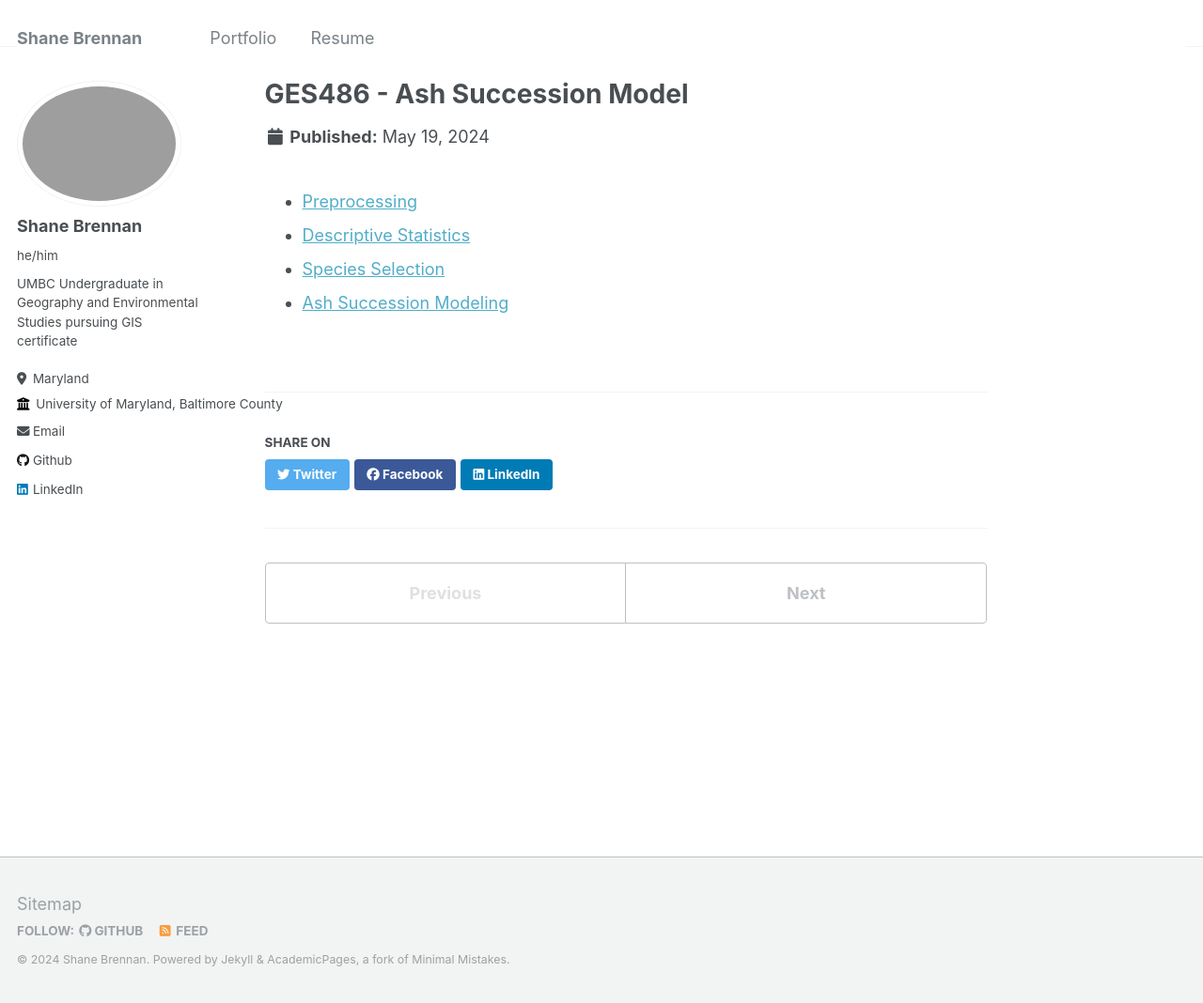
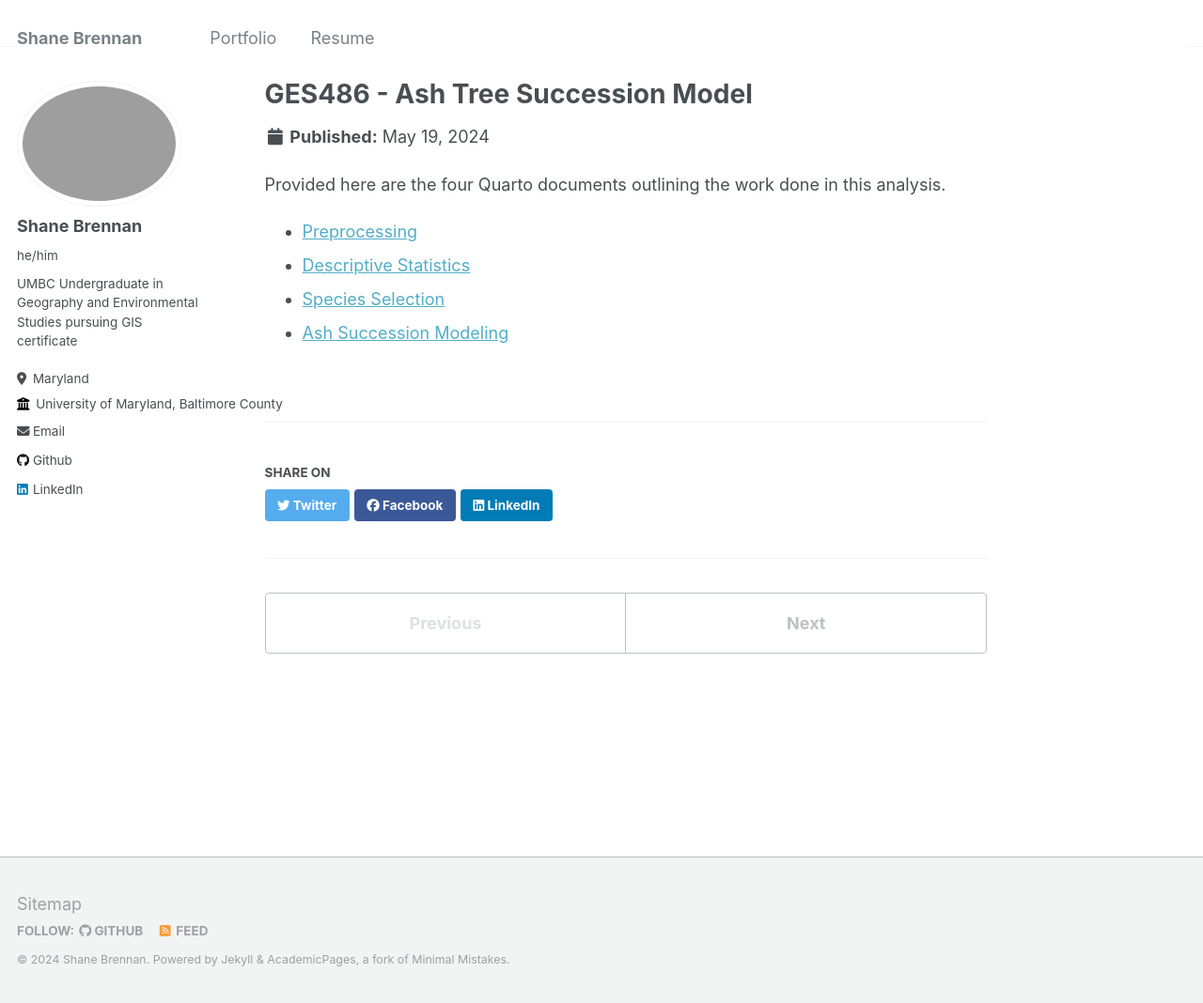
Before and after one commit to ShaneBren/ShaneBre.github.io, a Jekyll site: the page built from _portfolio/GES486.md, in a window 1280 px wide and 1068 px high. Shown: the whole window at 94% size. Built offline with Jekyll 4.4.1, drawn with Linux system fonts in a browser that asks for light colours.

Commit message:
Update GES486.md

```diff
--- a/_portfolio/GES486.md
+++ b/_portfolio/GES486.md
@@ -1,9 +1,8 @@
 ---
-title: "GES486 - Ash Succession Model"
-subtitle: "This project is an innovation of my previously done GES386 final project. Key improvements include smoother workflow through RStudio, cartographical production in QGIS, and analysis of clustering in GeoDA"
-excerpt: "I've included here the Quarto documents in which work was completed."
+title: "GES486 - Ash Tree Succession Model"
+excerpt: "This project is an innovation of my previously done GES386 final project. Key improvements include smoother workflow through RStudio, cartographical production in QGIS, and analysis of clustering in GeoDA"
 ---
-
+Provided here are the four Quarto documents outlining the work done in this analysis.
 - [Preprocessing](/files/Preprocessing.qmd)
 - [Descriptive Statistics](/files/Descriptive.Statistics.qmd)
 - [Species Selection](/files/Species.Selection.qmd)
```
